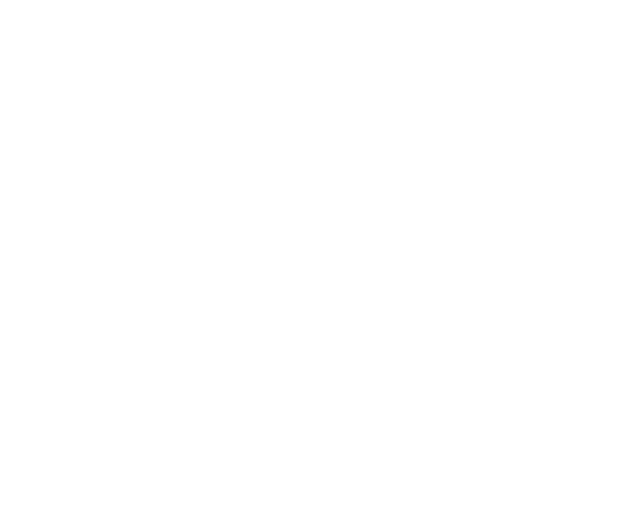
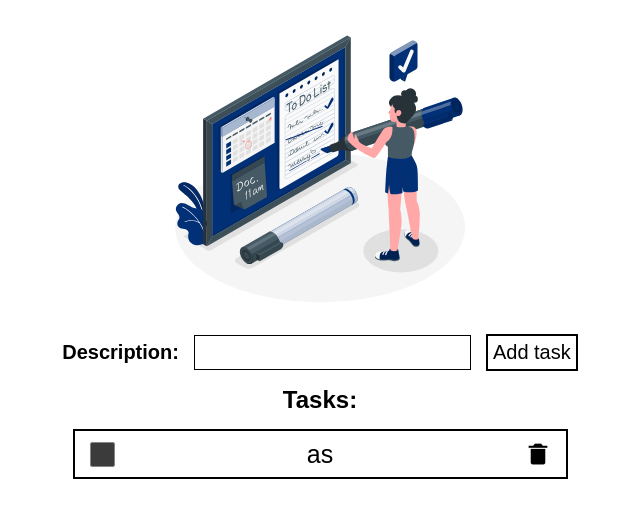
Before and after one commit to PabloValentin94/Web_List, a plain HTML site: page Index.html in a window 1280 px wide. Shown: the whole page, without its empty margins (320-960 px from the left). Drawn offline with nearby package versions, Linux system fonts and the light colour scheme.

Commit message:
feat: creating the user interface.

```diff
--- a/Assets/CSS/Styles.css
+++ b/Assets/CSS/Styles.css
@@ -1,9 +1,203 @@
 /* Resources: */
 
+@import url("https://unpkg.com/boxicons@2.1.4/css/boxicons.min.css");
 
+/* Colors: */
+
+*:root {
+
+    --main-color: #023077;
+    --page-color: #FFFFFF;
+    --contrast-color: #000000;
+
+}
 
 /* Styles: */
 
+* {
 
+    box-sizing: border-box;
+    margin: 0;
+    padding: 0;
+    font-family: Arial, Helvetica, sans-serif;
+
+}
+
+body {
+
+    height: 100vh;
+    width: 100vw;
+    background-color: var(--page-color);
+    overflow: hidden;
+
+}
+
+body main {
+
+    height: 100%;
+    width: 100%;
+    display: flex;
+    flex-direction: column;
+    align-items: center;
+    justify-content: flex-start;
+    gap: 15px;
+    background-color: transparent;
+    padding: 15px;
+    overflow-x: hidden;
+    overflow-y: auto;
+    scrollbar-color: var(--main-color) var(--page-color);
+    scroll-behavior: smooth;
+
+}
+
+body main figure {
+
+    min-height: 300px;
+    min-width: 300px;
+    overflow: hidden;
+
+}
+
+body main figure img {
+
+    height: 100%;
+    width: 100%;
+
+}
+
+body main form {
+
+    max-width: 100%;
+    display: flex;
+    flex-direction: row;
+    align-items: center;
+    justify-content: center;
+    flex-wrap: wrap;
+    gap: 15px;
+
+}
+
+body main form label, body main form input, body main form button {
+
+    font-size: 20px;
+    color: var(--contrast-color);
+    text-align: center;
+
+}
+
+body main form label {
+
+    font-weight: bold;
+    cursor: text;
+
+}
+
+body main form input {
+
+    border: 1px solid var(--contrast-color);
+    outline: none;
+    padding: 5px;
+    cursor: default;
+
+}
+
+body main form input:focus {
+
+    border-color: var(--main-color);
+    cursor: text;
+
+}
+
+body main form button {
+
+    display: flex;
+    flex-direction: row;
+    align-items: center;
+    justify-content: center;
+    background-color: transparent;
+    border: 2px solid var(--contrast-color);
+    padding: 5px;
+    cursor: pointer;
+    transition: 0.5s;
+
+}
+
+body main form button:hover {
+
+    background-color: var(--main-color);
+    border-color: transparent;
+    color: var(--page-color);
+
+}
+
+body main #list {
+
+    height: auto;
+    width: 100%;
+    display: flex;
+    flex-direction: column;
+    align-items: center;
+    justify-content: flex-start;
+    gap: 15px;
+
+}
+
+body main #list .item {
+
+    height: 50px;
+    width: 495px;
+    max-width: 100%;
+    display: flex;
+    flex-direction: row;
+    align-items: center;
+    justify-content: space-between;
+    border: 2px solid var(--contrast-color);
+    padding: 15px;
+
+}
+
+body main #list .item p, body main #list .item button {
+
+    font-size: 25px;
+    text-align: center;
+
+}
+
+body main #list .item input {
+
+    height: 25px;
+    width: 25px;
+    color-scheme: dark;
+    cursor: pointer;
+
+}
+
+body main #list .item p {
+
+    width: 250px;
+    max-width: 100%;
+    color: var(--contrast-color);
+    text-align: center;
+
+}
+
+body main #list .item button {
+
+    display: flex;
+    flex-direction: row;
+    align-items: center;
+    justify-content: center;
+    background-color: transparent;
+    border: none;
+    cursor: pointer;
+    transition: 0.5s;
+
+}
+
+body main #list .item button:hover {
+
+    color: var(--main-color);
+
+}
 
 /* Responsiveness: */
--- a/Assets/JS/Script.js
+++ b/Assets/JS/Script.js
@@ -1,5 +1,46 @@
+// Class:
+
+class Task
+{
+
+    name;
+    complete;
+
+    constructor()
+    {
+
+        this.name = "";
+        this.complete = false;
+
+    }
+
+}
+
+// Constants and Variables:
+
+var tasks_names = [], task_status = [];
+
 // Functions:
+
+function Add_Task()
+{
 
 
 
+}
+
+function Remove_Task()
+{
+
+
+
+}
+
+function Check_Task()
+{
+
+
+
+}
+
 // Events:
--- a/Index.html
+++ b/Index.html
@@ -18,7 +18,36 @@
 
     <body>
 
+        <main>
 
+            <figure> <img src="./Assets/Images/Checklist.svg" alt="Checklist"> </figure>
+
+            <form action="#">
+
+                <label for="task"> Description: </label>
+                <input type="text" id="task" name="task" maxlength="255" required>
+
+                <button type="submit"> Add task </button>
+
+            </form>
+
+            <h2> Tasks: </h2>
+
+            <section id="list">
+
+                <div class="item">
+
+                    <input type="checkbox">
+
+                    <p> as </p>
+
+                    <button> <i class="bx bxs-trash-alt">  </i> </button>
+
+                </div>
+
+            </section>
+
+        </main>
 
     </body>
 
```
Also changed, not shown: Assets/Images/Checklist.svg (added).
